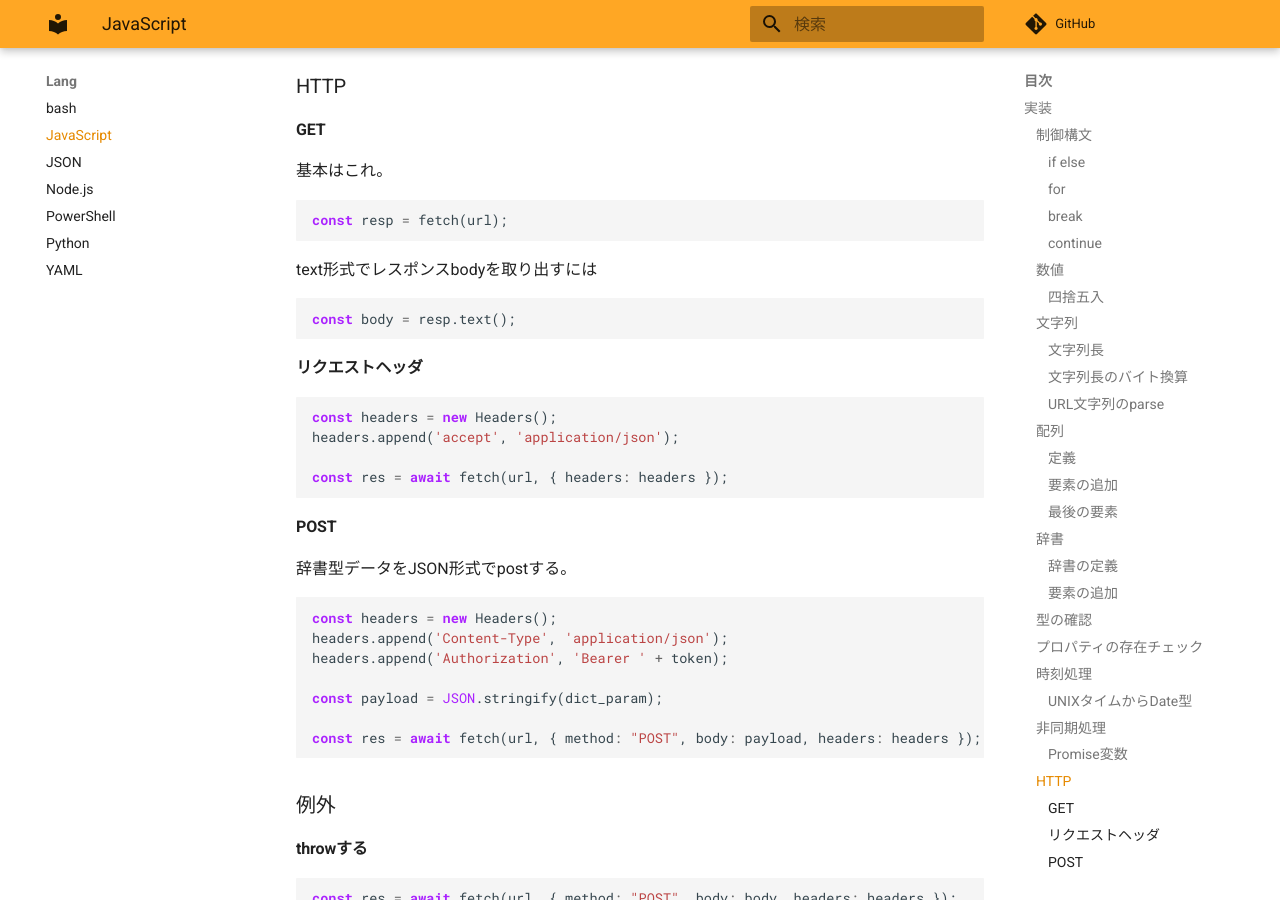
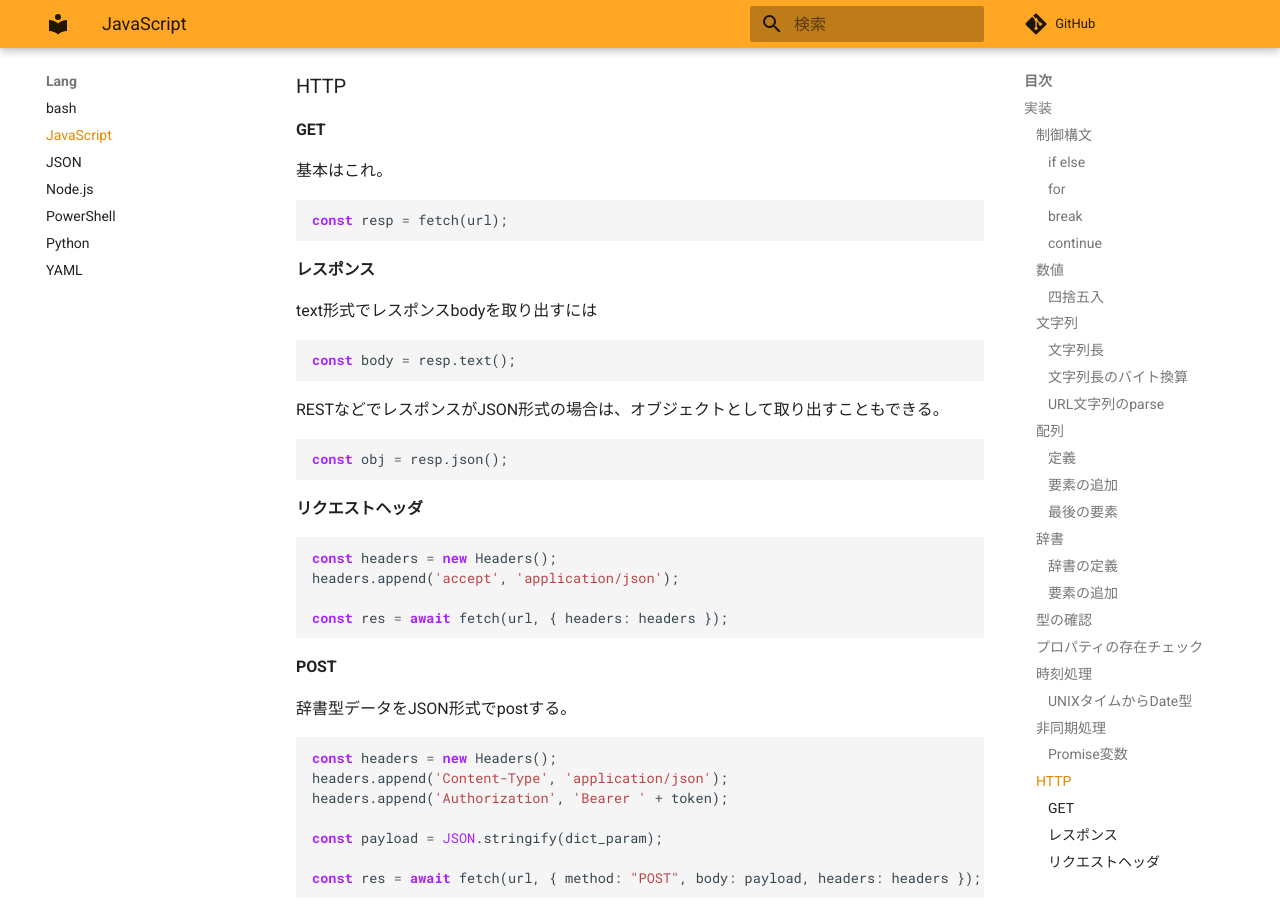
Before and after one commit to zaki-lknr/docs, an MkDocs documentation site: the page built from docs/lang/js.md, in a window 1280 px wide and 900 px high, scrolled down 4766 px. Built offline with MkDocs 1.6.1 and Material for MkDocs 9.7.7, drawn with Linux system fonts in a browser that asks for light colours; comment, search, counter and statistics services are not loaded.

Commit message:
add: lang/javascript: fetch()でjsonのレスポンスをオブジェクトとして取り出す

````diff
--- a/docs/lang/js.md
+++ b/docs/lang/js.md
@@ -251,10 +251,18 @@ const promise = new Promise((resolve) => {
 const resp = fetch(url);
 ```
 
+#### レスポンス
+
 text形式でレスポンスbodyを取り出すには
 
 ```javascript
 const body = resp.text();
+```
+
+RESTなどでレスポンスがJSON形式の場合は、オブジェクトとして取り出すこともできる。
+
+```javascript
+const obj = resp.json();
 ```
 
 #### リクエストヘッダ
````
